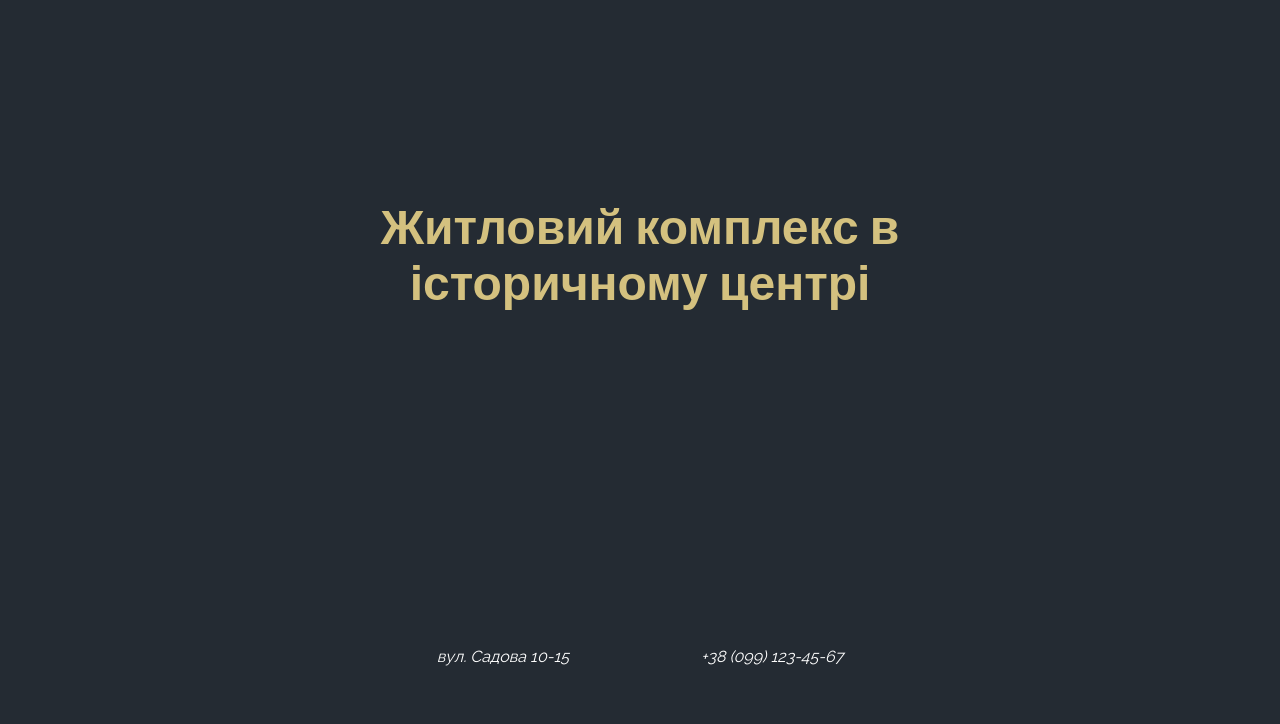
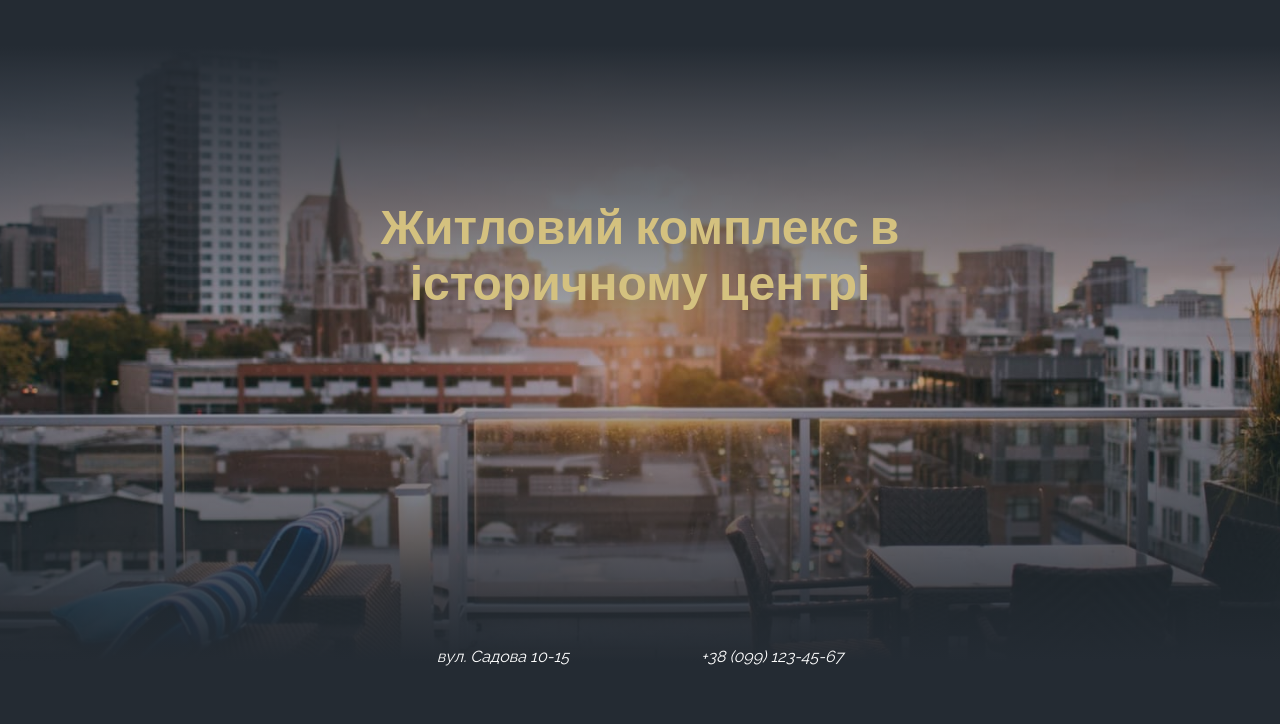
Before and after one commit to Amodeusoff/House-VOP, a plain HTML site: page index.html in a window 1280 px wide. Shown: the part 76-800 px from the top of the page. Drawn offline with nearby package versions, Linux system fonts and the light colour scheme; files whose address does not match are found by name.

Commit message:
Update style.css

```diff
--- a/css/style.css
+++ b/css/style.css
@@ -80,7 +80,7 @@ ul {
 
 .hero {
  padding: 200px 0 74px;
- background-image: linear-gradient(180deg, #242B33 6.56%, rgba(36, 43, 51, 0.3) 50.31%, #242B33 89.37%), url(./images/hero-background.jpg);
+ background-image: linear-gradient(180deg, #242B33 6.56%, rgba(36, 43, 51, 0.3) 50.31%, #242B33 89.37%), url(.././images/hero-background.jpg);
  background-size:cover;
  background-position: center;
 
```
